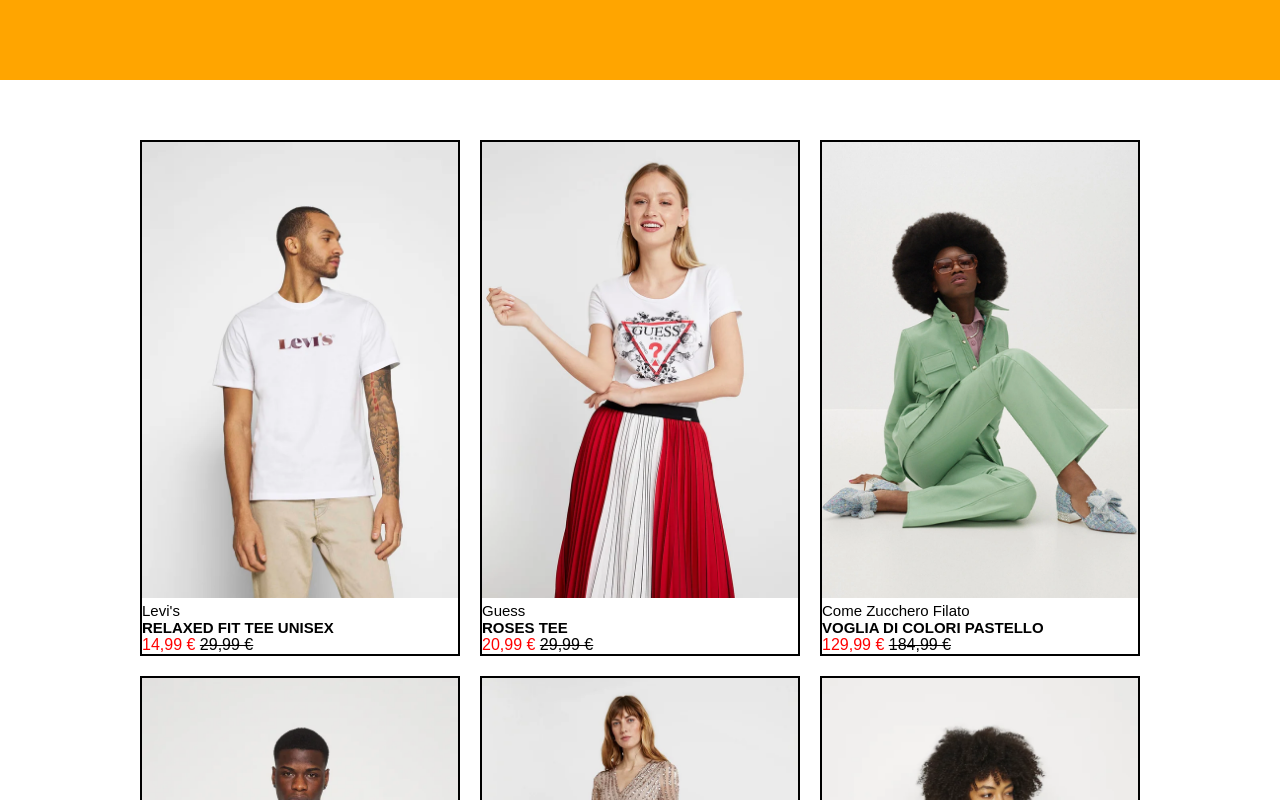
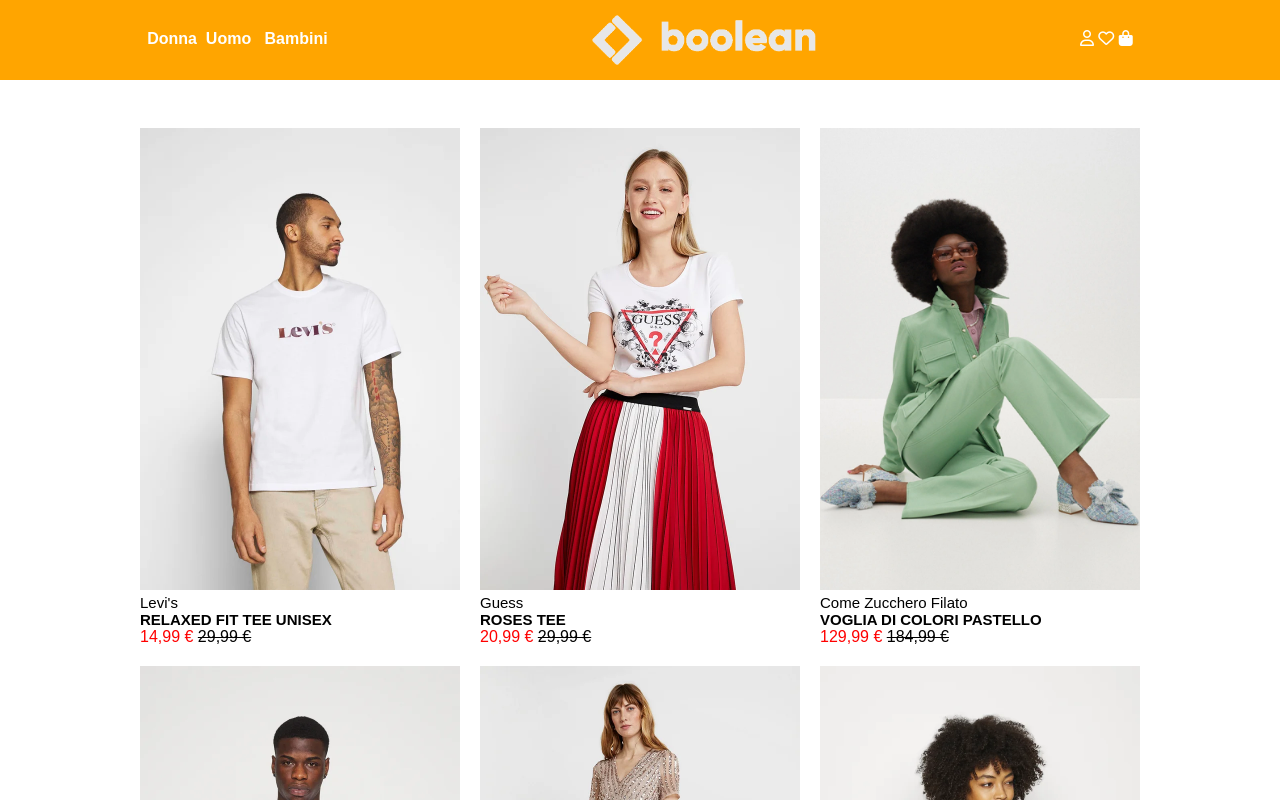
Before and after one commit to Omarespo-dev/html-css-boolando, a plain HTML site: page index.html in a window 1280 px wide. Shown: the top 800 px of the page. Drawn offline with Linux system fonts and the light colour scheme.

Commit message:
ADD FOOTER -MAIN ADD % HEADER FINISH

```diff
--- a/css/style.css
+++ b/css/style.css
@@ -5,23 +5,49 @@
     font-family: Arial, Helvetica, sans-serif;
 }
 
+/* REGOLE HEADER */
 
+header{
+    background-color: orange;
+    height: 80px;
+    position: fixed;
+    width: 100%;
+    top: 0;
+    left: 0;
+}
 
 .container-header{
-    background-color: orange;
-    height: 80px;
+    display: flex;
+    flex-direction: row;
+    justify-content: center;
+
 }
 
 
-/* regole Main */
-
-main{
-    /* margin-left: 150px; */
-    /* margin-right: 150px; */
-    /* padding: 100px; */
+.item{
+    display: flex;
+    flex-direction: row;
+    justify-content: space-between;
+    text-align: center;
+    height: 50px;
+    width: 77%;
+    margin-top: 15px;
 }
 
 
+
+#header-text{
+    text-align: left;
+    margin-top: 15px;
+    color: white;
+}
+
+.icon{
+    margin-top: 15px;
+}
+
+
+/* REGOLE MAIN */
 
 .container-main{
     display: flex;
@@ -29,7 +55,7 @@
     justify-content: center;
     gap: 20px;
     flex-wrap: wrap;
-    margin-top: 60px;
+    margin-top: 10%;
 
 }
 
@@ -39,7 +65,7 @@
     /* background-color: gray; */
     /*DEBUG */
     /* height: 850px; */
-    border: solid 2px black;
+    /* border: solid 2px black; */
 
 }
 
@@ -74,7 +100,7 @@
 
 
 
-
+/* REGOLE FOOTER */
 
 footer {
     background-color: black;
--- a/index.html
+++ b/index.html
@@ -4,15 +4,30 @@
     <meta charset="UTF-8">
     <meta name="viewport" content="width=device-width, initial-scale=1.0">
     <title>BOOLANDO</title>
+    <link rel="stylesheet" href="https://cdnjs.cloudflare.com/ajax/libs/font-awesome/6.7.1/css/all.min.css" integrity="sha512-5Hs3dF2AEPkpNAR7UiOHba+lRSJNeM2ECkwxUIxC1Q/FLycGTbNapWXB4tP889k5T5Ju8fs4b1P5z/iB4nMfSQ==" crossorigin="anonymous" referrerpolicy="no-referrer" />
     <link rel="stylesheet" href="./css/style.css">
 </head>
 
 
 <body>
-    <header class="container-header">
-        <div>
+    <header>
+        <section class="container-header">
+            <div class="item">
 
-        </div>
+                <nav id="header-text"><strong>Donna&nbsp; Uomo &nbsp; Bambini</strong></nav>
+
+                <img src="./img/boolean-logo.png" alt="">
+
+                <section class="icon">
+                    <i class="fa-regular fa-user" style="color: #ffffff;"></i>
+                    <i class="fa-regular fa-heart" style="color: #ffffff;"></i>
+                    <i class="fa-solid fa-bag-shopping" style="color: #ffffff;"></i>
+                </section>
+
+            </div>
+
+        </section>
+
 
     </header>
 
```
